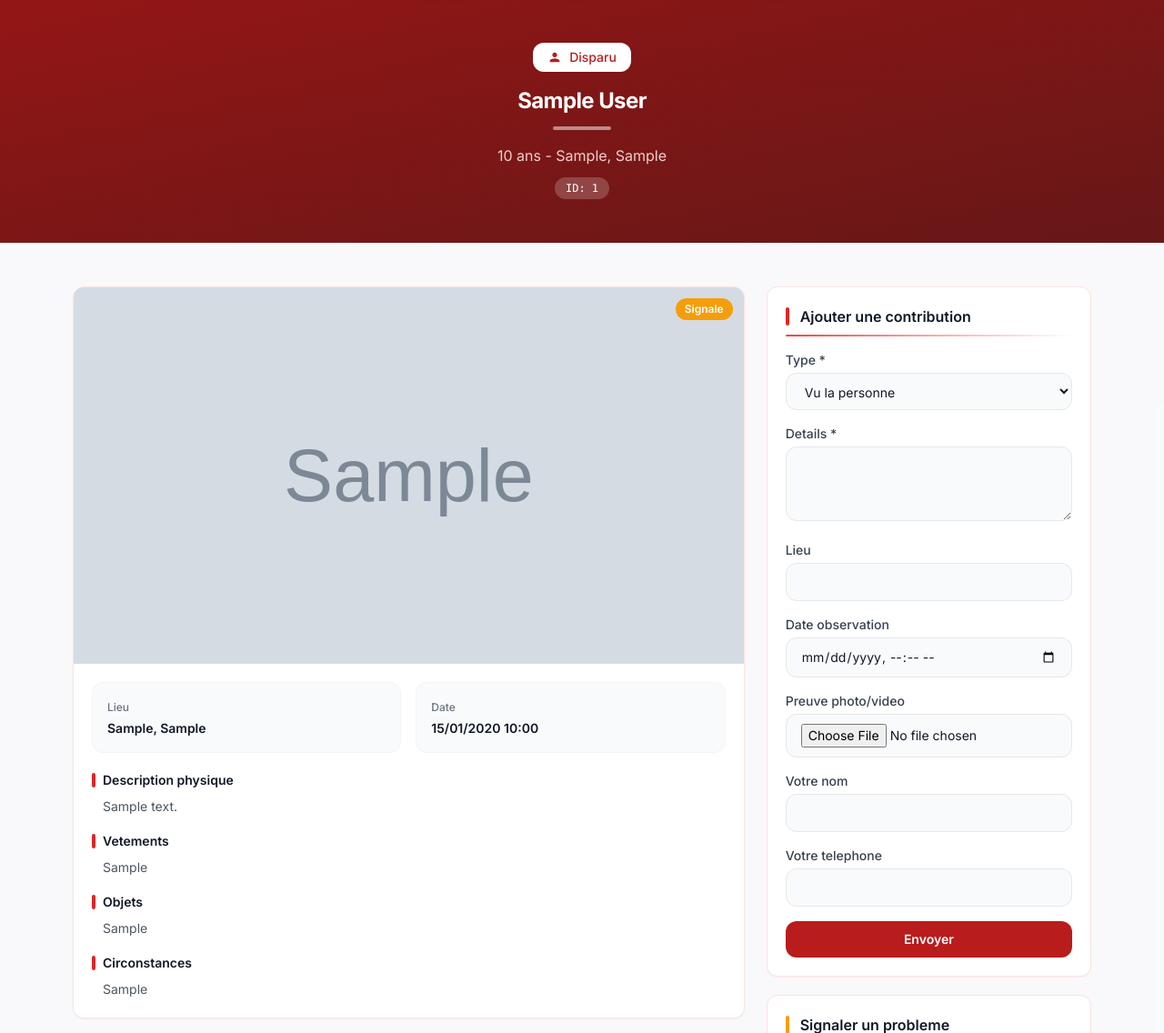
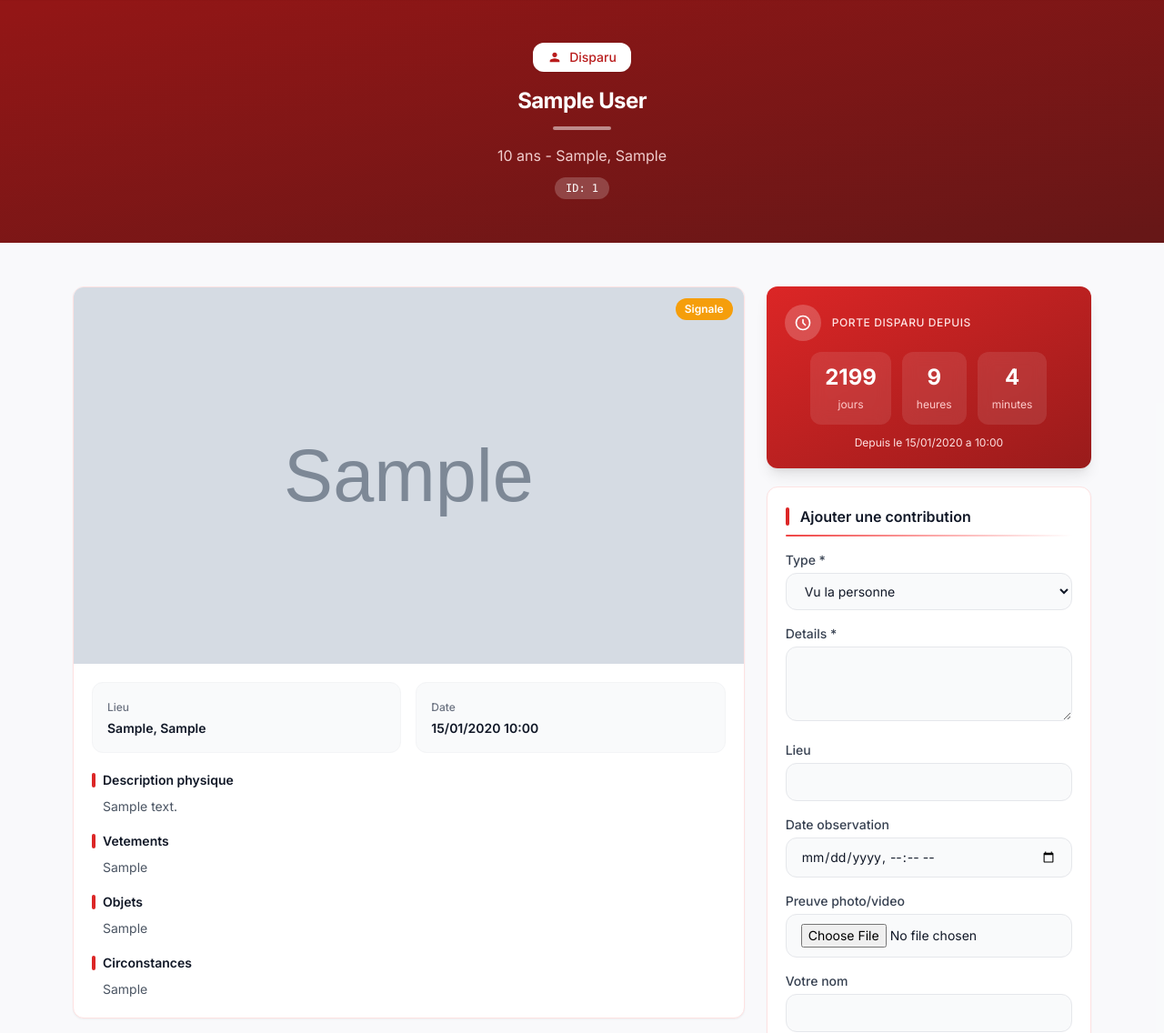
Before and after one commit to moa-digitalagency/DisparusOrg, a Flask app: page /disparu/1 in a window 1280 px wide. Shown: the part 66-1202 px from the top of the page at 91% size. Run offline with Flask 3, Linux system fonts and the light colour scheme; tables that the repository leaves empty hold one stand-in row (values such as "Sample post"); grey boxes marked "Sample" are stand-in pictures; some libraries are stand-ins or nearby versions.

Commit message:
Add a time counter for missing persons above contribution section
Adds a conditional block to detail.html that displays a countdown timer showing how long a person has been missing, along with their exact disappearance date and time, updating every minute.

Replit-Commit-Author: Agent
Replit-Commit-Session-Id: c9a916af-62fe-41f5-972e-30edd74d64bb
Replit-Commit-Checkpoint-Type: full_checkpoint
Replit-Commit-Event-Id: 6bebee5d-a139-42d0-b435-575f947d944d
Replit-Commit-Screenshot-Url: https://storage.googleapis.com/screenshot-production-us-central1/940c27c1-9d3a-4359-82a4-6063e0de04ae/c9a916af-62fe-41f5-972e-30edd74d64bb/yLhLqH4
Replit-Helium-Checkpoint-Created: true

```diff
--- a/templates/detail.html
+++ b/templates/detail.html
@@ -205,6 +205,52 @@
             </div>
 
             <div class="space-y-5">
+                {% if person.status == 'missing' and person.disappearance_date %}
+                <div class="bg-gradient-to-br from-red-600 to-red-800 rounded-xl p-5 shadow-lg text-white">
+                    <div class="flex items-center gap-3 mb-3">
+                        <div class="w-10 h-10 bg-white/20 rounded-full flex items-center justify-center">
+                            <svg class="w-5 h-5 text-white" fill="none" stroke="currentColor" viewBox="0 0 24 24"><path stroke-linecap="round" stroke-linejoin="round" stroke-width="2" d="M12 8v4l3 3m6-3a9 9 0 11-18 0 9 9 0 0118 0z"></path></svg>
+                        </div>
+                        <div>
+                            <p class="text-red-100 text-xs uppercase tracking-wider font-medium">{% if get_locale() == 'fr' %}Porte disparu depuis{% else %}Missing since{% endif %}</p>
+                        </div>
+                    </div>
+                    <div id="missingTimer" class="flex justify-center gap-3 text-center">
+                        <div class="bg-white/10 backdrop-blur rounded-xl px-4 py-3 min-w-[70px]">
+                            <span id="timerDays" class="text-2xl font-bold block">--</span>
+                            <span class="text-xs text-red-200">{% if get_locale() == 'fr' %}jours{% else %}days{% endif %}</span>
+                        </div>
+                        <div class="bg-white/10 backdrop-blur rounded-xl px-4 py-3 min-w-[70px]">
+                            <span id="timerHours" class="text-2xl font-bold block">--</span>
+                            <span class="text-xs text-red-200">{% if get_locale() == 'fr' %}heures{% else %}hours{% endif %}</span>
+                        </div>
+                        <div class="bg-white/10 backdrop-blur rounded-xl px-4 py-3 min-w-[70px]">
+                            <span id="timerMinutes" class="text-2xl font-bold block">--</span>
+                            <span class="text-xs text-red-200">{% if get_locale() == 'fr' %}minutes{% else %}minutes{% endif %}</span>
+                        </div>
+                    </div>
+                    <p class="text-center text-red-100 text-xs mt-3">{% if get_locale() == 'fr' %}Depuis le{% else %}Since{% endif %} {{ person.disappearance_date.strftime('%d/%m/%Y') }} {% if get_locale() == 'fr' %}a{% else %}at{% endif %} {{ person.disappearance_date.strftime('%H:%M') }}</p>
+                </div>
+                <script>
+                (function() {
+                    var disappearanceDate = new Date("{{ person.disappearance_date.strftime('%Y-%m-%dT%H:%M:%S') }}");
+                    function updateTimer() {
+                        var now = new Date();
+                        var diff = now - disappearanceDate;
+                        if (diff < 0) diff = 0;
+                        var days = Math.floor(diff / (1000 * 60 * 60 * 24));
+                        var hours = Math.floor((diff % (1000 * 60 * 60 * 24)) / (1000 * 60 * 60));
+                        var minutes = Math.floor((diff % (1000 * 60 * 60)) / (1000 * 60));
+                        document.getElementById('timerDays').textContent = days;
+                        document.getElementById('timerHours').textContent = hours;
+                        document.getElementById('timerMinutes').textContent = minutes;
+                    }
+                    updateTimer();
+                    setInterval(updateTimer, 60000);
+                })();
+                </script>
+                {% endif %}
+
                 <div class="bg-white rounded-xl border border-red-100 p-5 shadow-sm">
                     <div class="flex items-center gap-3 mb-2">
                         <div class="w-1 h-5 bg-red-600 rounded-full"></div>
```
